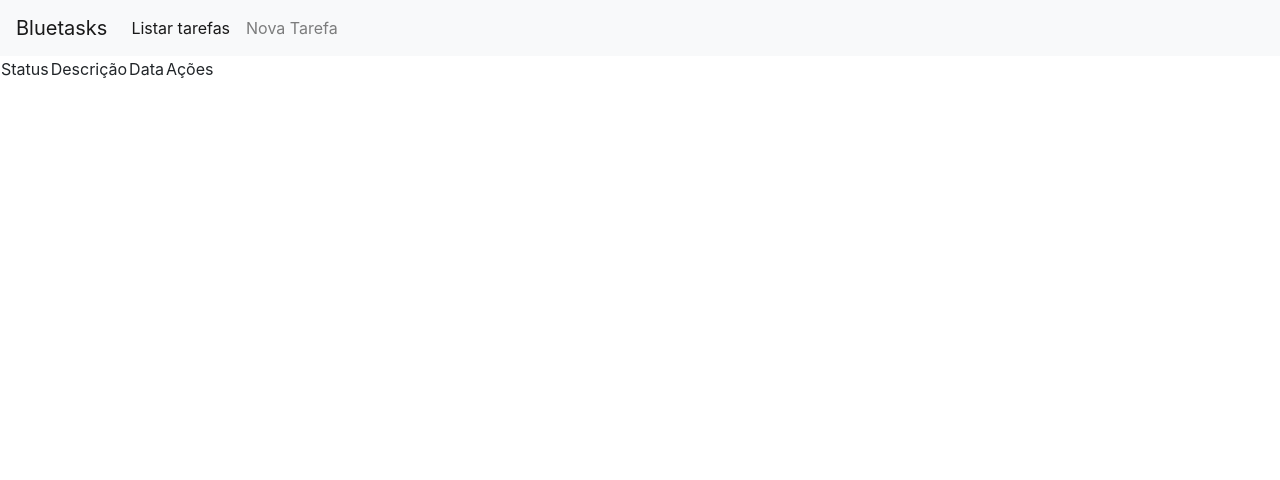
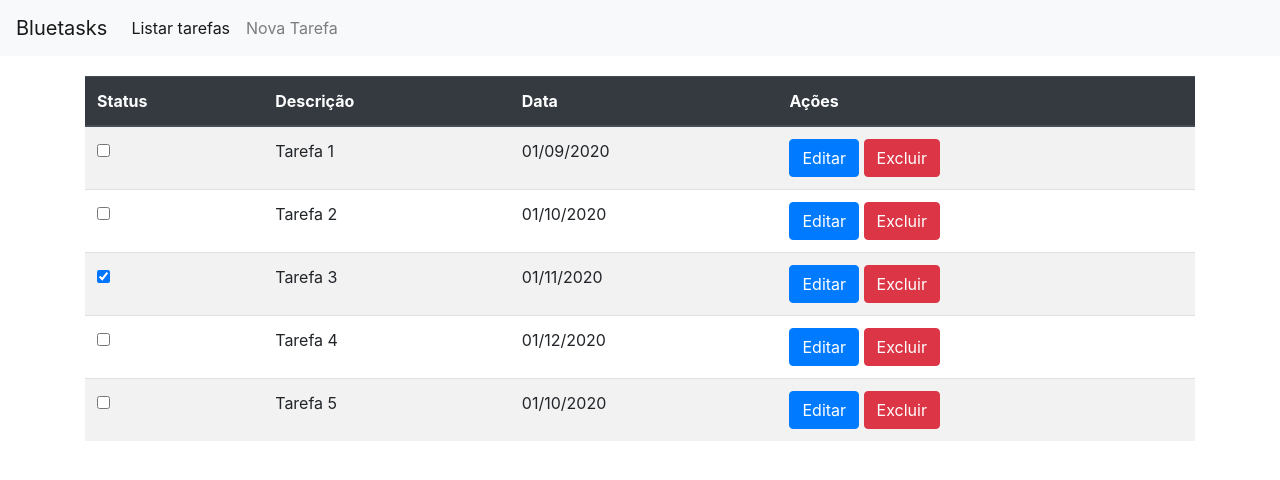
Before and after one commit to lucasengcomp/bluetasks, a React (Create React App) app in the folder bluetasks-frontend/bluetasks-frontend/: page / in a window 1280 px wide. Shown: the top 480 px of the page. Built offline with nearby package versions, Linux system fonts and the light colour scheme.

Commit message:
Ajustando tabela e iniciando fase da inserção dos botões

```diff
--- a/bluetasks-frontend/bluetasks-frontend/src/App.js
+++ b/bluetasks-frontend/bluetasks-frontend/src/App.js
@@ -8,7 +8,9 @@ function App() {
     <BrowserRouter>
       <div className="App">
         <Navbar />
-        <TaskListTable />
+        <div className="container" style={{ marginTop: 20 }}>
+          <TaskListTable />
+        </div>
       </div>
     </BrowserRouter>
   );
--- a/bluetasks-frontend/bluetasks-frontend/src/components/TaskListTable.js
+++ b/bluetasks-frontend/bluetasks-frontend/src/components/TaskListTable.js
@@ -1,11 +1,28 @@
 import React, { Component } from "react";
+import TaskService from "../service/TaskService";
 
 class TaskListTable extends Component {
+  constructor(props) {
+    super(props);
+
+    this.state = {
+      tasks: [],
+    };
+  }
+
+  componentDidMount() {
+    this.listTasks();
+  }
+
+  listTasks() {
+    this.setState({ tasks: TaskService.list() });
+  }
+
   render() {
     return (
-      <table>
+      <table className="table table-striped">
         <TableHeader />
-        <TableBody />
+        <TableBody tasks={this.state.tasks} />
       </table>
     );
   }
@@ -13,26 +30,35 @@ class TaskListTable extends Component {
 
 const TableHeader = () => {
   return (
-    <thead>
+    <thead className="thead-dark">
       <tr>
-        <td>Status</td>
-        <td>Descrição</td>
-        <td>Data</td>
-        <td>Ações</td>
+        <th scope="col">Status</th>
+        <th scope="col">Descrição</th>
+        <th scope="col">Data</th>
+        <th scope="col">Ações</th>
       </tr>
     </thead>
   );
 };
 
-const TableBody = () => {
+const TableBody = (props) => {
   return (
-    <tr>
-      <td></td>
-      <td></td>
-      <td></td>
-      <td></td>
-      <td></td>
-    </tr>
+    <tbody>
+      {props.tasks.map((task) => (
+        <tr key={task.id}>
+          <td>
+            <input type="checkbox" checked={task.done} />
+          </td>
+          <td>{task.description}</td>
+          <td>{task.whenToDo}</td>
+          <td>
+            <input type="button" className="btn btn-primary" value="Editar" />
+            &nbsp;
+            <input type="button" className="btn btn-danger" value="Excluir" />
+          </td>
+        </tr>
+      ))}
+    </tbody>
   );
 };
 
--- a/bluetasks-frontend/bluetasks-frontend/src/service/TaskService.js
+++ b/bluetasks-frontend/bluetasks-frontend/src/service/TaskService.js
@@ -3,7 +3,7 @@ class TaskService {
     this.tasks = [
       { id: 1, description: "Tarefa 1", whenToDo: "01/09/2020", done: false },
       { id: 2, description: "Tarefa 2", whenToDo: "01/10/2020", done: false },
-      { id: 3, description: "Tarefa 3", whenToDo: "01/11/2020", done: false },
+      { id: 3, description: "Tarefa 3", whenToDo: "01/11/2020", done: true },
       { id: 4, description: "Tarefa 4", whenToDo: "01/12/2020", done: false },
       { id: 5, description: "Tarefa 5", whenToDo: "01/10/2020", done: false },
     ];
```
